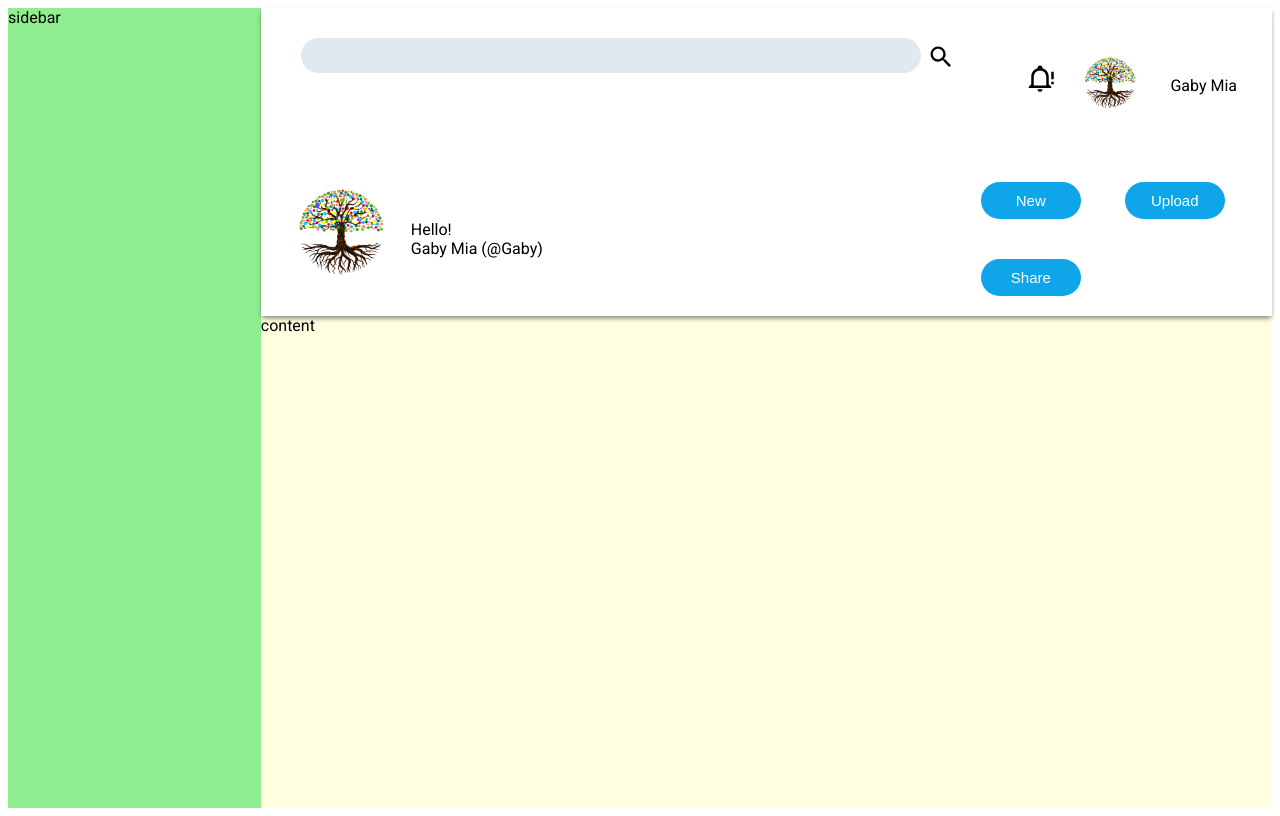
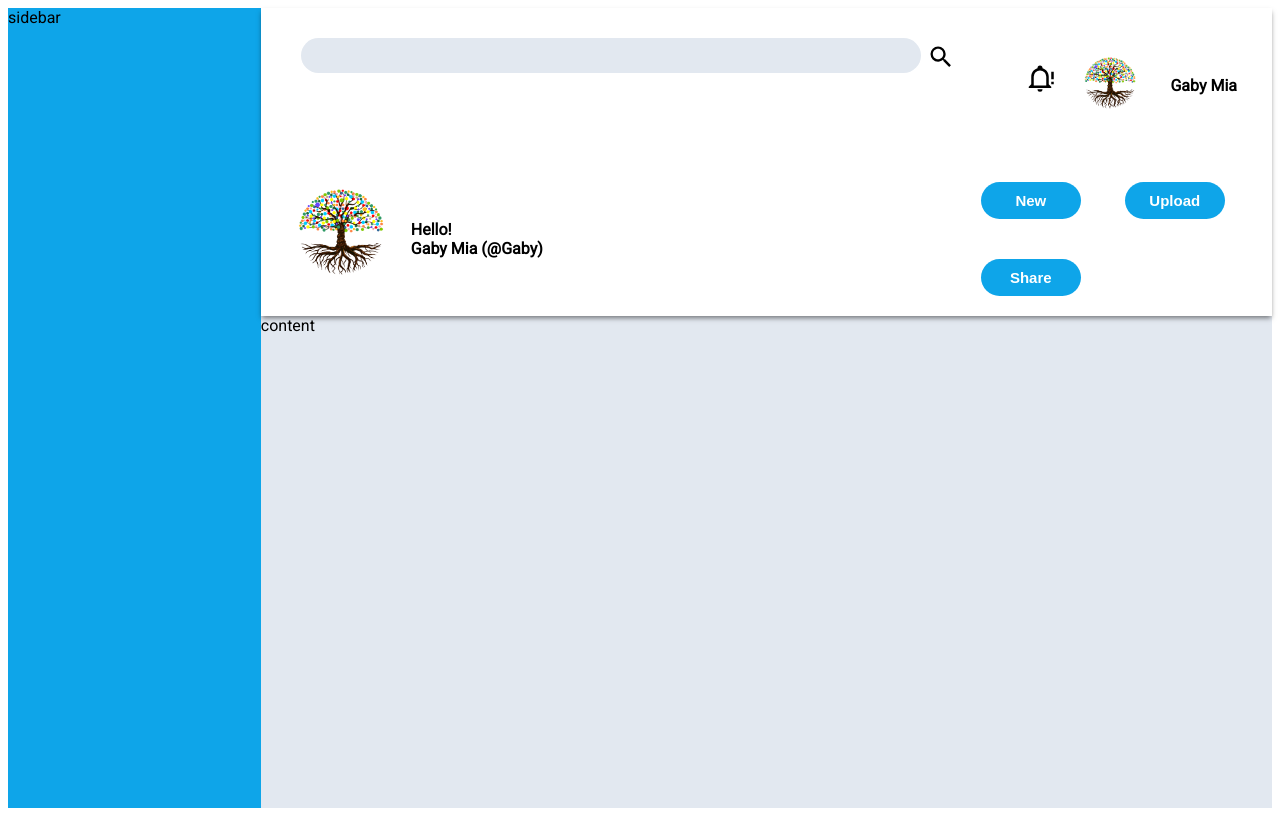
Before and after one commit to gabriellemia/admin-dashboard, a plain HTML site: page index.html in a window 1280 px wide. Drawn offline with Linux system fonts and the light colour scheme.

Commit message:
changed font on header

```diff
--- a/style.css
+++ b/style.css
@@ -17,6 +17,7 @@
     grid-template-rows: 1fr 1fr;
     box-shadow: 0 3px 5px -1px rgba(0, 0, 0, 0.5);
     position: relative;
+    font-weight: bold;
 }
 
 .header-buttons {
@@ -31,6 +32,7 @@
     border: none;
     width: 100px;
     font-size: 15px;
+    font-weight: bold;
     background-color: #0ea5e9;
     color: white;
 }
@@ -58,12 +60,12 @@
 }
 
 .sidebar {
-    background-color: lightgreen;
+    background-color: #0ea5e9;
     grid-row: 1/3;
 }
 
 .main-content {
-    background-color: lightyellow;
+    background-color: #e2e8f0;
 }
 
 .dash-name {
```
